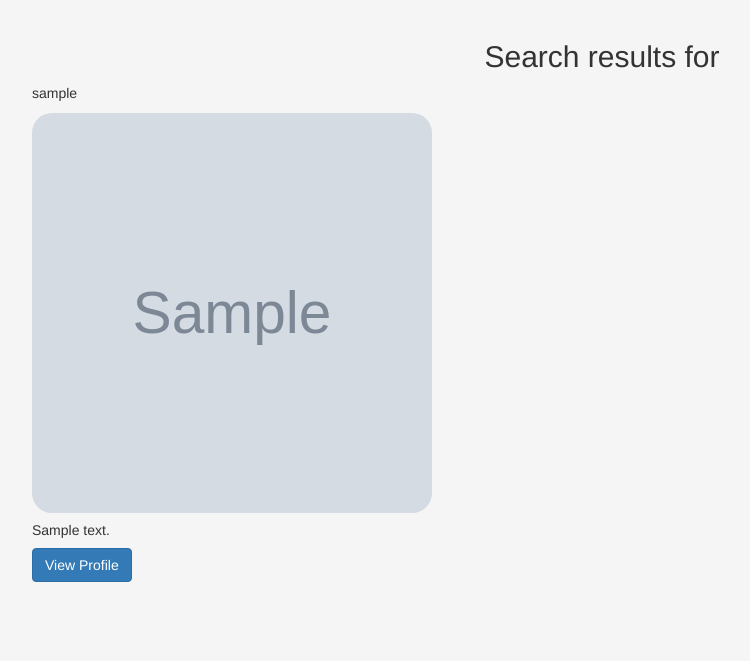
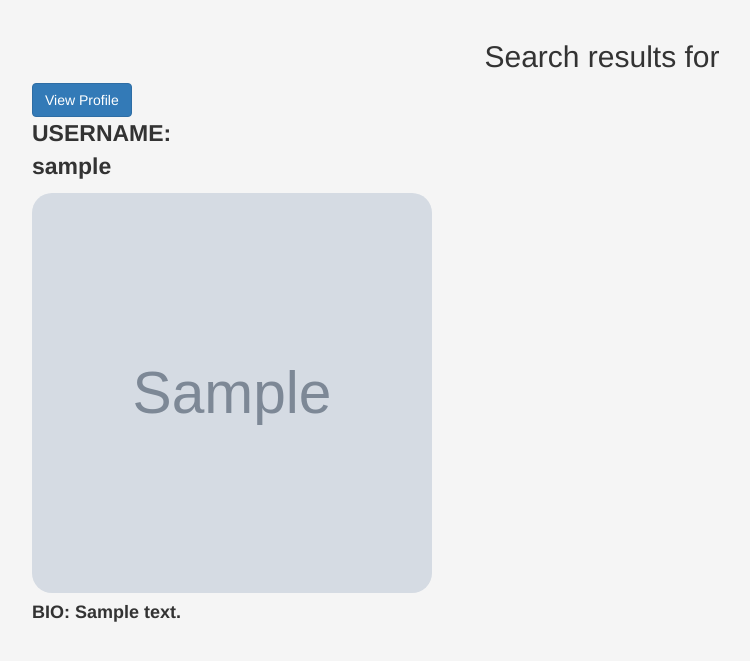
Before and after one commit to MichelAtieno/Instagram-Clone, a Django app: template instagram/templates/search.html in a window 1280 px wide. Shown: the part 95-756 px from the top of the page, without its empty margins (38-788 px from the left). Run offline with Django 3.2, Linux system fonts and the light colour scheme; tables that the repository leaves empty hold one stand-in row (values such as "Sample post"); the template is opened without the code that fills it: values that come from a table or form of the project are taken from there, most other values are stand-ins (such as "Sample title", 1, 10 or a date in 2020); grey boxes marked "Sample" are stand-in pictures; some libraries are stand-ins or nearby versions.

Commit message:
Edited search page

```diff
--- a/instagram/templates/search.html
+++ b/instagram/templates/search.html
@@ -1,7 +1,7 @@
 {% extends 'base.html' %}
 
 {% block content %}
-<div class="container top">
+<div class="container" style="font-size:23px; font-weight: bolder;">
     <div class="row">
         <div class="col-md-12 text-center">
             <h2 class="font2">Search results for {{message}}</h2>
@@ -12,13 +12,13 @@
         {% if profiles %}
             {% for profile in profiles %}
             <div class="card" style="width: 18rem;">
+                <a href="{% url 'profile' username=profile.user.username %}" class="btn btn-primary">View Profile</a>
                 {% if profile.profile_photo %}
-                <p>{{profile.user.username}}</p>
+                <p>USERNAME: {{profile.user.username}}</p>
                 <img class="card-img-top" src="{{profile.profile_photo.url}}" alt="Card image cap" class="img-responsive"  style="height:400px;width:400px;border-radius:20px;">
                 <div class="card-body">
-                <h5 class="card-title">{{profile.bio}} </h5>
+                <h5 class="card-title" style="font-weight:bolder;font-size:18px;">BIO: {{profile.bio}} </h5>
                 {% endif %}
-                <a href="{% url 'profile' username=profile.user.username %}" class="btn btn-primary">View Profile</a>
             </div>
             </div>
             {% endfor %}
```
